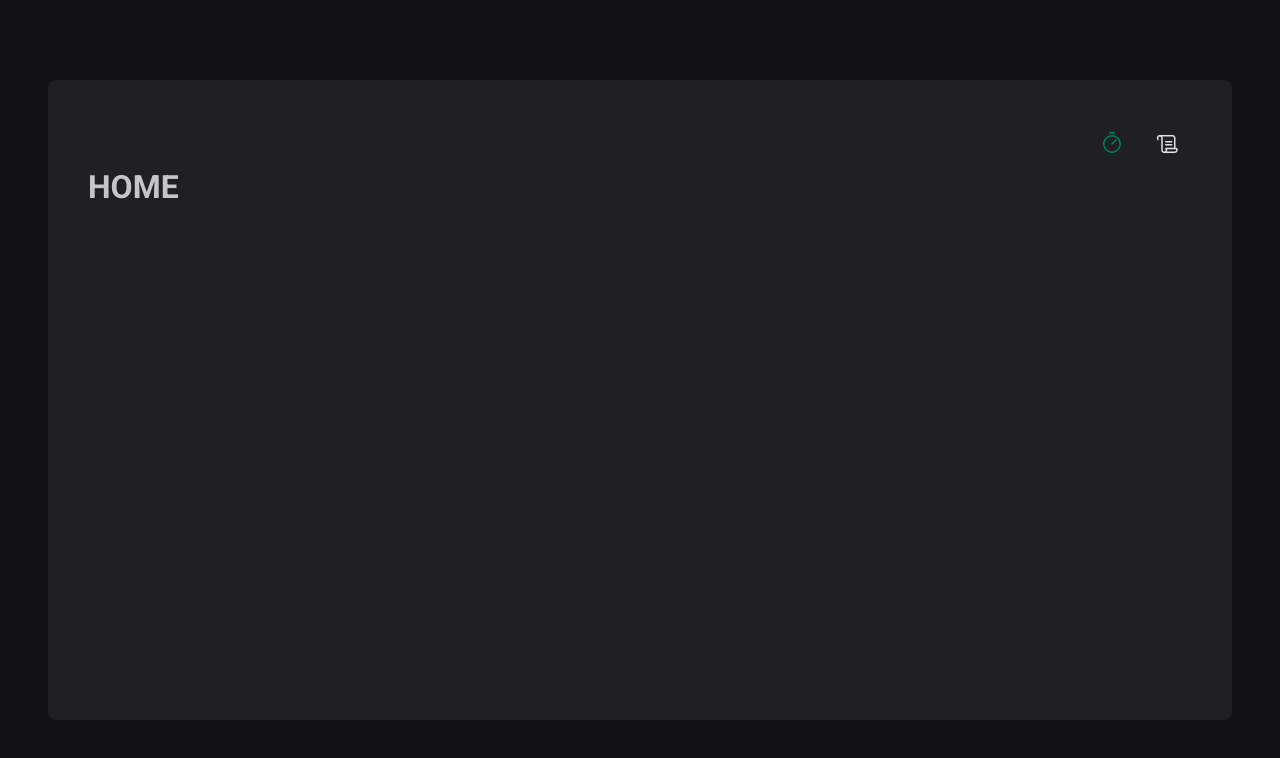
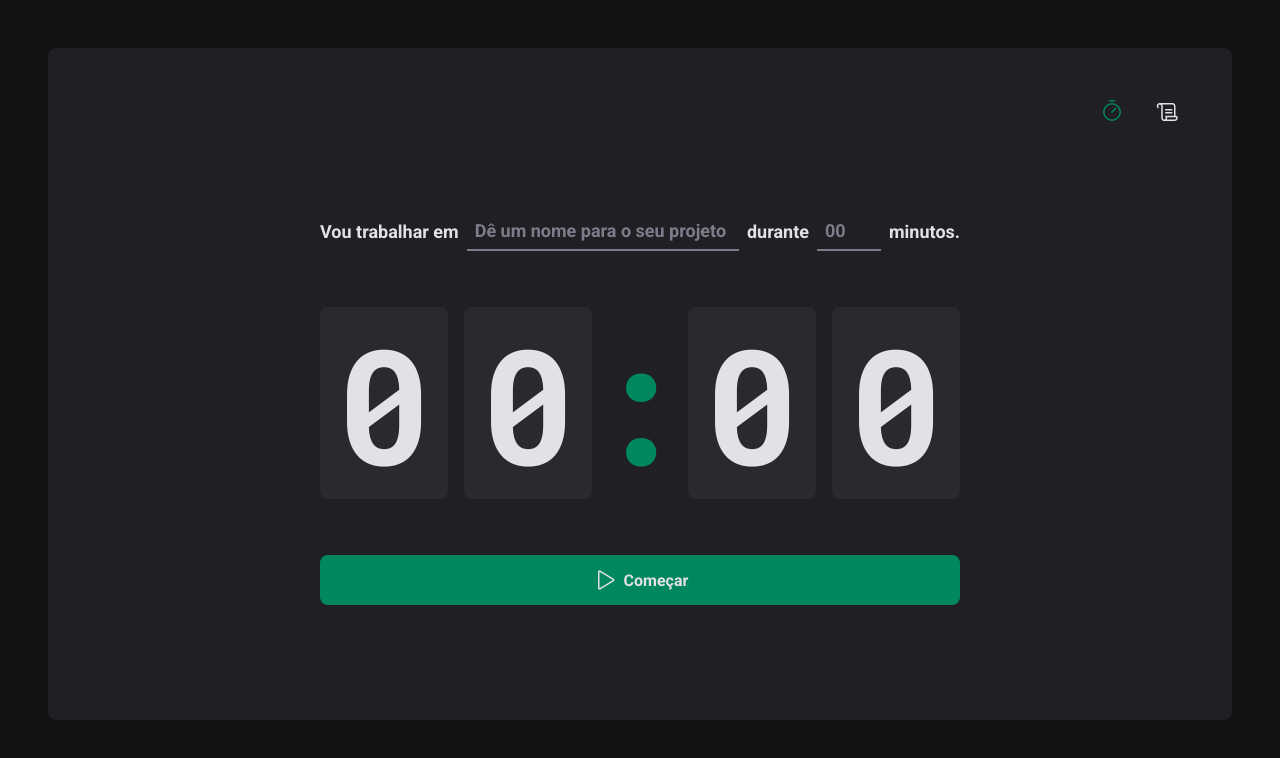
Before and after one commit to Rosivaldo-Lucas/ignite-projects, a React (Vite) app in the folder react/02-pomodoro-timer/: page / in a window 1280 px wide. Shown: the top 758 px of the page. Built offline with nearby package versions, Linux system fonts and the light colour scheme.

Commit message:
02-pomodoro-timer: Finaliza estilizacao da pagina Home.

```diff
--- a/react/02-pomodoro-timer/src/layouts/DefaultLayout/styles.ts
+++ b/react/02-pomodoro-timer/src/layouts/DefaultLayout/styles.ts
@@ -2,8 +2,8 @@
 
 export const LayoutContainer = styled.div`
   max-width: 74rem;
-  height: calc(100vh - 10rem);
-  margin: 5rem auto;
+  height: calc(100vh - 8rem);
+  margin: 3rem auto;
   padding: 2.5rem;
 
   background-color: ${(props) => props.theme['gray-800']};
--- a/react/02-pomodoro-timer/src/pages/Home/Home.tsx
+++ b/react/02-pomodoro-timer/src/pages/Home/Home.tsx
@@ -1,7 +1,53 @@
+import { Play } from "phosphor-react";
+import { CountdownContainer, FormContainer, HomeContainer, MinutesAmountInput, Separator, StartCountdownButton, TaskInput } from "./styles";
+
 export function Home() {
 
   return(
-    <h1>HOME</h1>
+    <HomeContainer>
+      <form action=''>
+        <FormContainer>
+          <label htmlFor='task'>Vou trabalhar em</label>
+          <TaskInput
+            id='task'
+            type='text'
+            placeholder='Dê um nome para o seu projeto'
+            list='task-suggestions'
+          />
+
+          <datalist id='task-suggestions'>
+            <option value='Projeto 1' />
+            <option value='Projeto 2' />
+            <option value='Projeto 3' />
+          </datalist>
+
+          <label htmlFor='minutesAmount'>durante</label>
+          <MinutesAmountInput
+            id='minutesAmount'
+            type='number'
+            placeholder='00'
+            step={5}
+            min={5}
+            max={60}
+          />
+
+          <span>minutos.</span>
+        </FormContainer>
+
+        <CountdownContainer>
+          <span>0</span>
+          <span>0</span>
+          <Separator>:</Separator>
+          <span>0</span>
+          <span>0</span>
+        </CountdownContainer>
+
+        <StartCountdownButton type='submit' disabled>
+          <Play size={24} />
+          Começar
+        </StartCountdownButton>
+      </form>
+    </HomeContainer>
   );
 
 }
--- /dev/null
+++ b/react/02-pomodoro-timer/src/pages/Home/styles.ts
@@ -0,0 +1,115 @@
+import styled from "styled-components";
+
+export const HomeContainer = styled.main`
+  height: 100%;
+  flex: 1;
+
+  display: flex;
+  flex-direction: column;
+  align-items: center;
+  justify-content: center;
+
+  form {
+    display: flex;
+    flex-direction: column;
+    align-items: center;
+    gap: 3.5rem;
+  }
+`;
+
+export const FormContainer = styled.div`
+  width: 100%;
+  display: flex;
+  align-items: center;
+  justify-content: center;
+  gap: 0.5rem;
+  color: ${(props) => props.theme['gray-100']};
+  font-size: 1.125rem;
+  font-weight: bold;
+  flex-wrap: wrap;
+`;
+
+const BaseInput = styled.input`
+  background: transparent;
+  height: 2.5rem;
+  border: none;
+  border-bottom: 2px solid ${(props) => props.theme['gray-500']};
+  font-weight: bold;
+  font-size: 1.125rem;
+  padding: 0 0.5rem;
+  color: ${(props) => props.theme['gray-100']};
+
+  &:focus {
+    box-shadow: none;
+    border-color: ${(props) => props.theme['green-500']};
+  }
+
+  &::placeholder {
+    color: ${(props) => props.theme['gray-500']};
+  }
+`;
+
+export const TaskInput = styled(BaseInput)`
+  flex: 1;
+
+  &::-webkit-calendar-picker-indicator {
+    display: none !important;
+  }
+`;
+
+export const MinutesAmountInput = styled(BaseInput)`
+  width: 4rem;
+`;
+
+export const CountdownContainer = styled.div`
+  font-family: 'Roboto Mono', monospace;
+  font-size: 10rem;
+  line-height: 8rem;
+  color: ${(props) => props.theme['gray-100']};
+
+  display: flex;
+  gap: 1rem;
+
+  span {
+    background: ${(props) => props.theme['gray-700']};
+    padding: 2rem 1rem;
+    border-radius: 8px;
+  }
+`;
+
+export const Separator = styled.div`
+  padding: 2rem 0;
+  color: ${(props) => props.theme['green-500']};
+
+  width: 4rem;
+  overflow: hidden;
+  display: flex;
+  justify-content: center;
+`;
+
+export const StartCountdownButton = styled.button`
+  width: 100%;
+  padding: 0.8rem;
+  border: none;
+  border-radius: 8px;
+
+  display: flex;
+  align-items: center;
+  justify-content: center;
+
+  gap: 0.5rem;
+  font-weight: bold;
+  cursor: pointer;
+
+  background: ${(props) => props.theme['green-500']};;
+  color: ${(props) => props.theme['gray-100']};;
+
+  &:not(:disabled):hover {
+    opacity: 0.7;
+    cursor: not-allowed;
+  }
+
+  &:hover {
+    background: ${(props) => props.theme['green-700']};;
+  }
+`;
--- a/react/02-pomodoro-timer/src/styles/global.ts
+++ b/react/02-pomodoro-timer/src/styles/global.ts
@@ -15,6 +15,7 @@
   body {
     background: ${props => props.theme['gray-900']};
     color: ${props => props.theme['gray-300']};
+    -webkit-font-smoothing: antialiased;
   }
 
   body, input, textarea, button {
```
